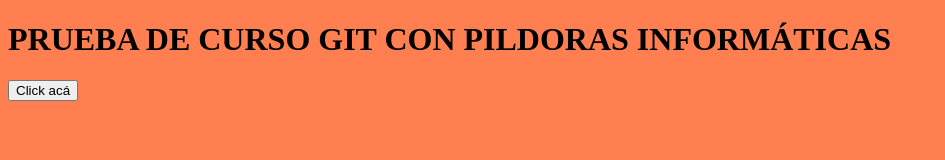
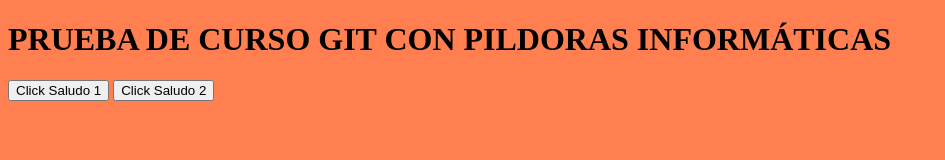
Before and after one commit to edwardscarvajal/CursoGitPildoras, a plain HTML site: page index.html in a window 1280 px wide. Shown: the whole page, without its empty margins (0-945 px from the left). Drawn offline with Linux system fonts and the light colour scheme.

Commit message:
Agreando saludo 2 en JS

```diff
--- a/index.html
+++ b/index.html
@@ -2,13 +2,15 @@
 <html lang="es">
     <head>
         <meta charset="UTF-8">
+        <title>Curso Git - Pildoras</title>
         <link href="css/styles.css" type="text/css" rel="stylesheet">
         <script src="js/main.js"></script>
 
     </head>
     <body>
         <h1>PRUEBA DE CURSO GIT CON PILDORAS INFORMÁTICAS</h1>
-        <input type="button" onclick="saludo()" value="Click acá">
+        <input type="button" onclick="saludo()" value="Click Saludo 1">
+        <input type="button" onclick="saludo2()" value="Click Saludo 2">
 
     </body>
 </html>
--- a/js/main.js
+++ b/js/main.js
@@ -1,3 +1,7 @@
 function saludo(){
     alert ("Epale Chamo");
 }
+
+function saludo2(){
+    alert ("Epale Chamo CANDELA");
+}
```
